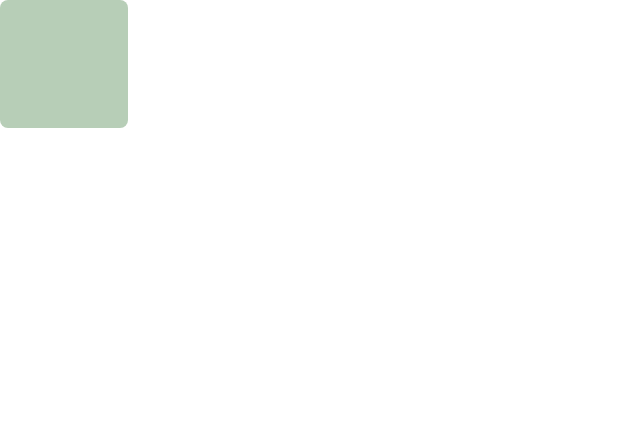
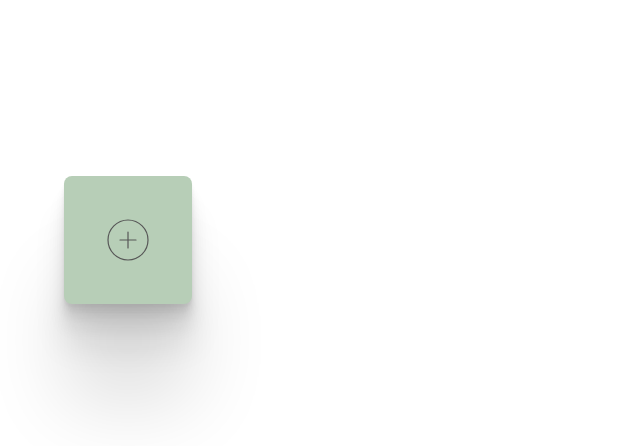
Before and after one commit to Ivan-Starikov/flashcars-app, a React (Create React App) app: page / in a window 1280 px wide. Shown: the top 446 px of the page, without its empty margins (0-640 px from the left). Built offline with nearby package versions, Linux system fonts and the light colour scheme.

Commit message:
Add styles for folders on homepage

```diff
--- a/src/App.tsx
+++ b/src/App.tsx
@@ -4,7 +4,7 @@ import { Routes, Route } from 'react-router-dom';
 import { ThemeProvider } from 'styled-components';
 
 import Cards from './pages/Cards';
-import Home from './pages/Home';
+import Home from './pages/Home/Home';
 
 import GlobalStyles from './assets/styles/global';
 import theme from './assets/styles/theme';
--- a/src/assets/styles/theme.ts
+++ b/src/assets/styles/theme.ts
@@ -5,6 +5,7 @@ export enum Colors {
   green = '#b7ceb7',
   darkGreen = '#9cb59c',
   beige ='#eff0df',
+  lightGray = '#575757',
   fontPrimary = '#404040',
 }
 
--- a/src/components/shared/Card/styled.ts
+++ b/src/components/shared/Card/styled.ts
@@ -7,7 +7,6 @@ export const CardWrapper = styled.div(
     height: 24rem;
     background-color: ${colors.green};
     border-radius: 0.5rem;
-    border: 1px solid #d9d9d9;
     box-shadow:
       0 2.8px 2.2px rgba(0, 0, 0, 0.034),
       0 6.7px 5.3px rgba(0, 0, 0, 0.048),
--- a/src/components/shared/Folder/Folder.tsx
+++ b/src/components/shared/Folder/Folder.tsx
@@ -1,10 +1,14 @@
 import React from 'react';
+
+import PlusButton from '../PlusButton/PlusButton';
 
 import { FolderWrapper } from './styled';
 
 const Folder = () => {
   return (
-    <FolderWrapper />
+    <FolderWrapper>
+      <PlusButton />
+    </FolderWrapper>
 
   )
 };
--- a/src/components/shared/Folder/styled.ts
+++ b/src/components/shared/Folder/styled.ts
@@ -2,9 +2,24 @@ import styled, { css } from "styled-components";
 
 export const FolderWrapper = styled.div(
   ({theme: { colors } }) => css`
+    display: flex;
+    justify-content: center;
+    align-items: center;
     width: 8rem;
     height: 8rem;
+    cursor: pointer;
     border-radius: 0.5rem;
-    background-color: ${colors.green}
+    background-color: ${colors.green};
+    border-radius: 0.5rem;
+    box-shadow:
+      0 2.8px 2.2px rgba(0, 0, 0, 0.034),
+      0 6.7px 5.3px rgba(0, 0, 0, 0.048),
+      0 12.5px 10px rgba(0, 0, 0, 0.06),
+      0 22.3px 17.9px rgba(0, 0, 0, 0.072),
+      0 41.8px 33.4px rgba(0, 0, 0, 0.086),
+      0 100px 80px rgba(0, 0, 0, 0.12);
+    &:hover {
+      border: 1px solid ${colors.lightGray};
+    }
   `
 )
--- /dev/null
+++ b/src/components/shared/PlusButton/PlusButton.tsx
@@ -0,0 +1,11 @@
+import React from 'react';
+
+import { PlusIcon } from './styled';
+
+const PlusButton = () => {
+  return (
+    <PlusIcon />
+  )
+};
+
+export default PlusButton;
--- /dev/null
+++ b/src/components/shared/PlusButton/styled.ts
@@ -0,0 +1,13 @@
+import styled, { css } from 'styled-components';
+import { ReactComponent as Plus } from '../../../assets/icons/plus.svg';
+
+export const PlusIcon = styled(Plus)(
+  ({theme: { colors } }) => css`
+    width: 3rem;
+    height: 3rem;
+    svg,
+    path {
+      stroke: ${colors.lightGray};
+    };
+  `
+)
--- a/src/pages/Home.tsx
+++ /dev/null
@@ -1,11 +0,0 @@
-import React from 'react';
-
-import Folder from '../components/shared/Folder/Folder';
-
-const Cards = () => {
-  return (
-    <Folder />
-  )
-}
-
-export default Cards;
--- /dev/null
+++ b/src/pages/Home/Home.tsx
@@ -0,0 +1,18 @@
+import React from 'react';
+
+import Folder from '../../components/shared/Folder/Folder';
+
+import { HomeWrapper, Header, FolderWrapper } from './styled';
+
+const Cards = () => {
+  return (
+    <HomeWrapper>
+      <Header />
+      <FolderWrapper>
+        <Folder />
+      </FolderWrapper>
+    </HomeWrapper>
+  )
+}
+
+export default Cards;
--- /dev/null
+++ b/src/pages/Home/styled.ts
@@ -0,0 +1,14 @@
+import styled from 'styled-components';
+
+export const HomeWrapper = styled.div`
+  margin: 1rem;
+`;
+
+export const Header = styled.div`
+  width: 100%;
+  height: 20vh;
+`;
+
+export const FolderWrapper = styled.div`
+  margin: 0 3rem;
+`
```
Also changed, not shown: src/assets/icons/plus.svg (added).
